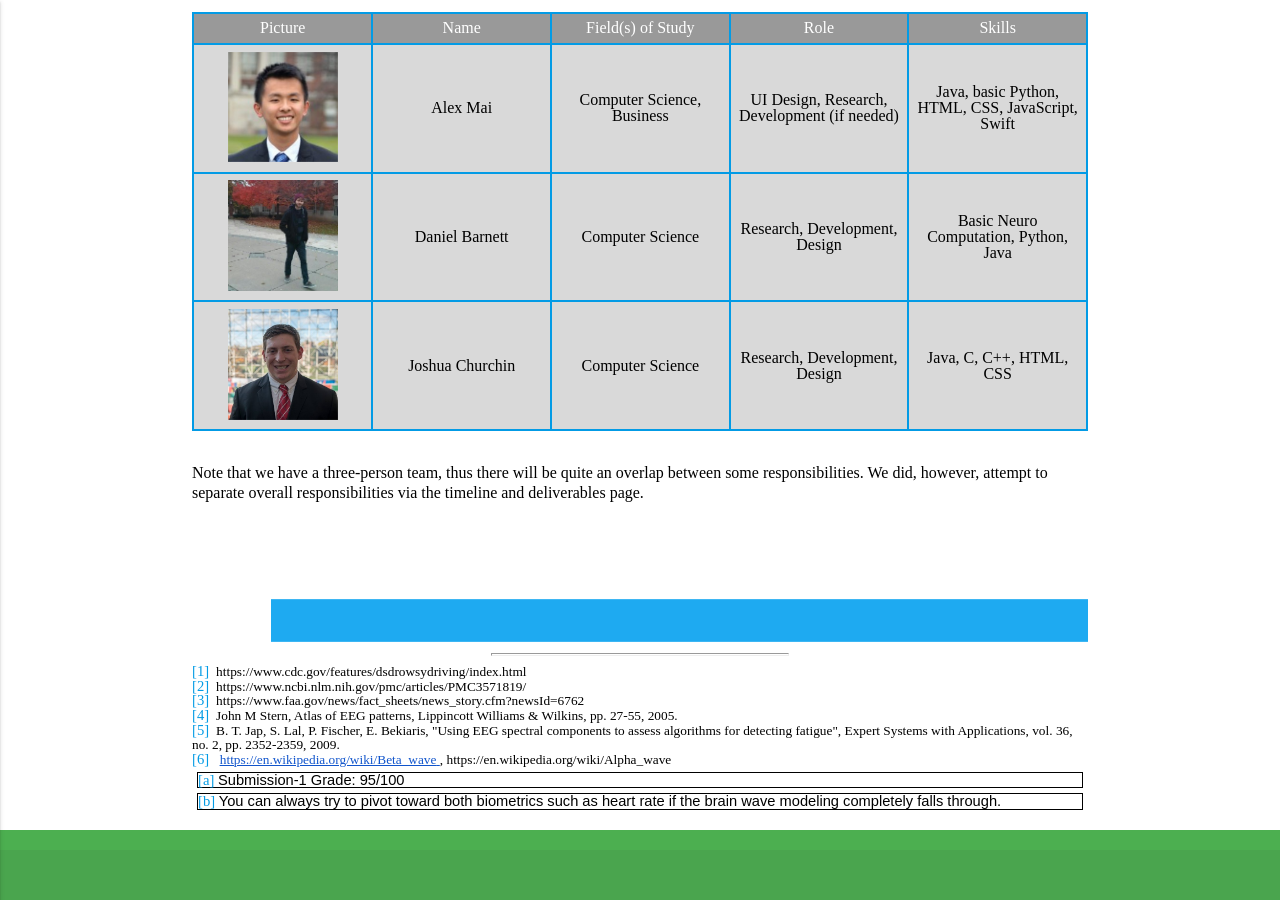
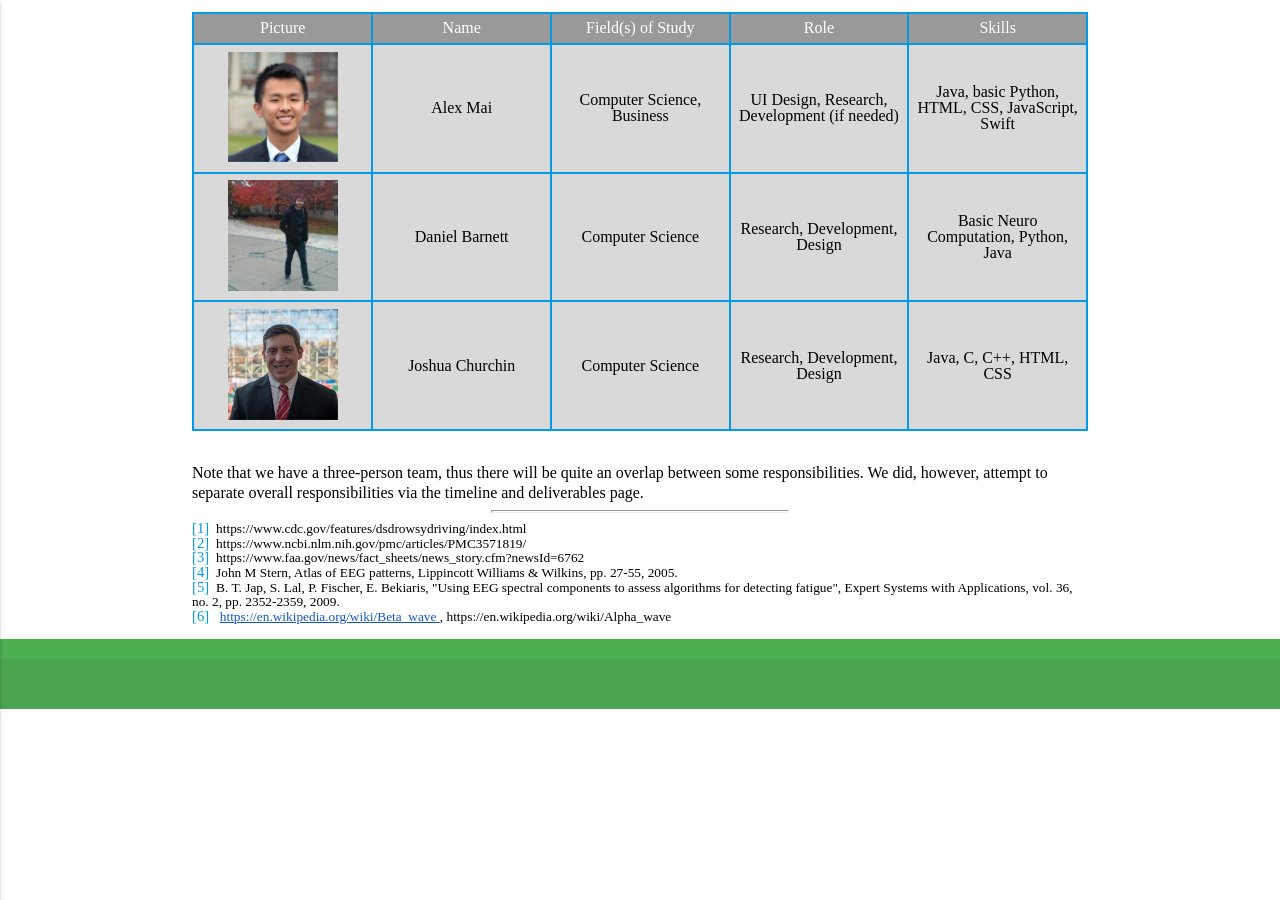
Before and after one commit to DanielBarnett714/DozeAlert, a Jekyll site: the page built from docs/example1.md, in a window 1280 px wide and 900 px high, scrolled down 7274 px. Built offline with Jekyll 4.4.1, drawn with Linux system fonts in a browser that asks for light colours; some web fonts are replaced; after the commit the page ends 7983 px from its top, so only the background shows below that.

Commit message:
remvoed sumbission grade for proposal

```diff
--- a/docs/example1.md
+++ b/docs/example1.md
@@ -1155,23 +1155,6 @@ permalink: /Proposal/
         <span class="c16">Note that we have a three-person team, thus there will be quite an overlap between some responsibilities. We did,
             however, attempt to separate overall responsibilities via the timeline and deliverables page.</span>
     </p>
-    <p class="c32 c67">
-        <span class="c6"></span>
-    </p>
-    <p class="c32">
-        <span style="overflow: hidden; display: inline-block; margin: 0.00px 0.00px; border: 0.00px solid #000000; transform: rotate(0.00rad) translateZ(0px); -webkit-transform: rotate(0.00rad) translateZ(0px); width: 46.00px; height: 6.00px;">
-            <img alt="" src="https://danielbarnett714.github.io/DozeAlert/images/image9.png" style="width: 46.00px; height: 6.00px; margin-left: 0.00px; margin-top: 0.00px; transform: rotate(0.00rad) translateZ(0px); -webkit-transform: rotate(0.00rad) translateZ(0px);"
-                title="short dash">
-        </span>
-    </p>
-    <div>
-        <p class="c36">
-            <span style="overflow: hidden; display: inline-block; margin: 0.00px 0.00px; border: 0.00px solid #000000; transform: rotate(0.00rad) translateZ(0px); -webkit-transform: rotate(0.00rad) translateZ(0px); width: 817.00px; height: 43.00px;">
-                <img alt="" src="https://danielbarnett714.github.io/DozeAlert/images/image2.png" style="width: 817.00px; height: 43.00px; margin-left: 0.00px; margin-top: 0.00px; transform: rotate(0.00rad) translateZ(0px); -webkit-transform: rotate(0.00rad) translateZ(0px);"
-                    title="footer">
-            </span>
-        </p>
-    </div>
     <hr class="c74">
     <div>
         <p class="c12">
@@ -1214,17 +1197,4 @@ permalink: /Proposal/
             <span class="c40 c43">, https://en.wikipedia.org/wiki/Alpha_wave</span>
         </p>
     </div>
-    <div class="c59">
-        <p class="c64">
-            <a href="#cmnt_ref1" id="cmnt1">[a]</a>
-            <span class="c38">Submission-1 Grade: 95/100</span>
-        </p>
-    </div>
-    <div class="c59">
-        <p class="c64">
-            <a href="#cmnt_ref2" id="cmnt2">[b]</a>
-            <span class="c38">You can always try to pivot toward both biometrics such as heart rate if the brain wave modeling completely falls
-                through.</span>
-        </p>
-    </div>
 </div>
```
